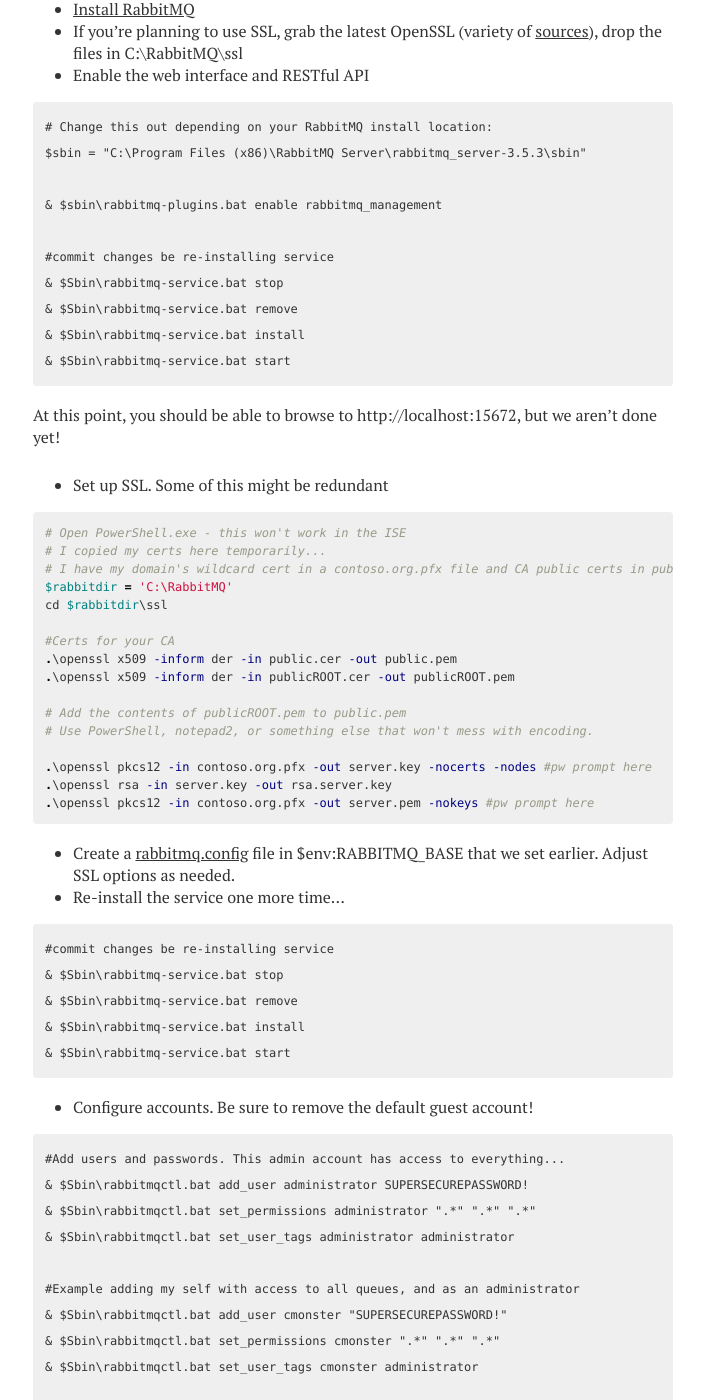
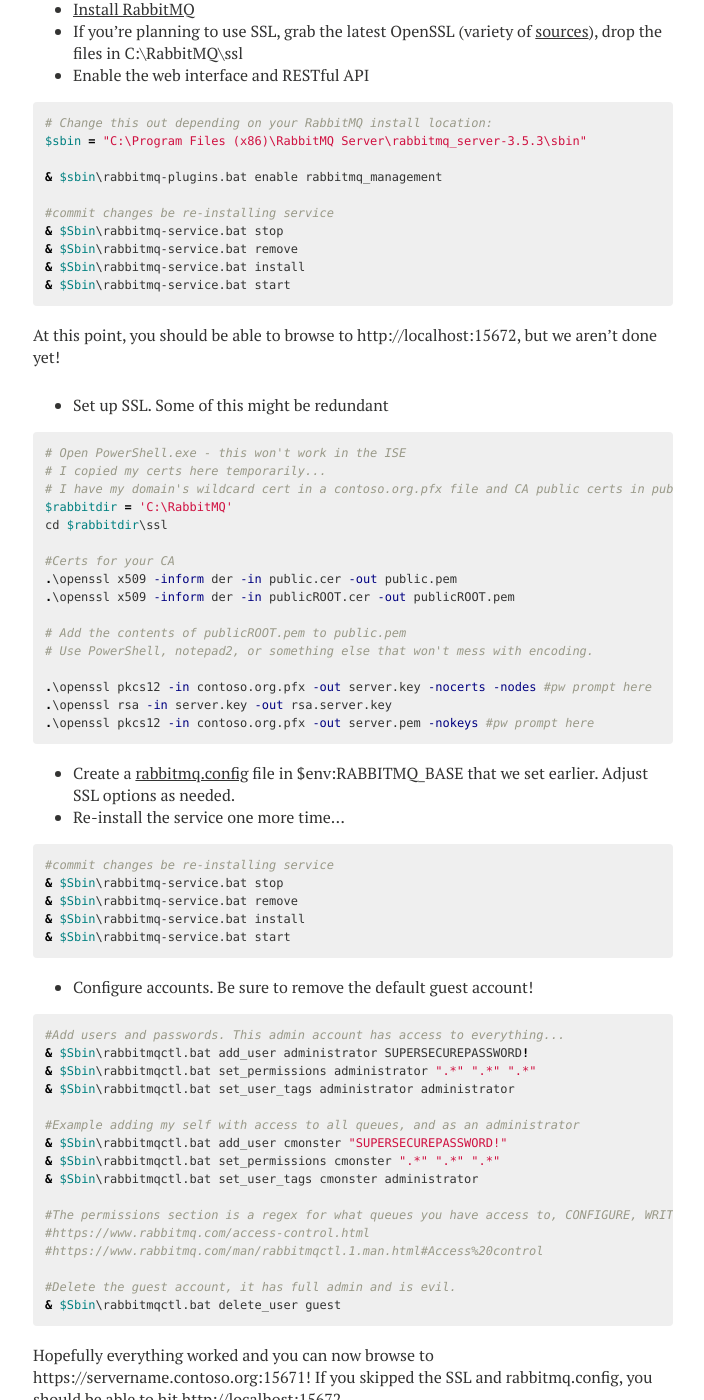
Before and after one commit to RamblingCookieMonster/RamblingCookieMonster.github.io, a Jekyll site: the page built from _posts/2015-07-06-RabbitMQ-Intro.md, in a window 1280 px wide and 1400 px high, scrolled down 2690 px. Shown: the whole window, without its empty margins (287-991 px from the left). Built offline with Jekyll 4.4.1, drawn with Linux system fonts in a browser that asks for light colours; nearby versions of some CDN libraries; comment, search, counter and statistics services are not loaded; some of the changed text lies outside the part shown.

Commit message:
wtf formatting

````diff
--- a/_posts/2015-07-06-RabbitMQ-Intro.md
+++ b/_posts/2015-07-06-RabbitMQ-Intro.md
@@ -72,7 +72,7 @@
 * If you're planning to use SSL, grab the latest OpenSSL (variety of [sources](http://indy.fulgan.com/SSL/)), drop the files in C:\RabbitMQ\ssl
 * Enable the web interface and RESTful API
 
-```
+{% highlight powershell %}
 # Change this out depending on your RabbitMQ install location:
 $sbin = "C:\Program Files (x86)\RabbitMQ Server\rabbitmq_server-3.5.3\sbin"
 
@@ -83,7 +83,7 @@
 & $Sbin\rabbitmq-service.bat remove
 & $Sbin\rabbitmq-service.bat install
 & $Sbin\rabbitmq-service.bat start
-```
+{% endhighlight %}
 
 At this point, you should be able to browse to http://localhost:15672, but we aren't done yet!
 
@@ -111,17 +111,17 @@
 * Create a [rabbitmq.config](https://gist.github.com/RamblingCookieMonster/d0ca18ca59ee11082bb8) file in $env:RABBITMQ_BASE that we set earlier. Adjust SSL options as needed.
 * Re-install the service one more time...
 
-```
+{% highlight powershell %}
 #commit changes be re-installing service
 & $Sbin\rabbitmq-service.bat stop
 & $Sbin\rabbitmq-service.bat remove
 & $Sbin\rabbitmq-service.bat install
 & $Sbin\rabbitmq-service.bat start
-```
+{% endhighlight %}
 
 * Configure accounts. Be sure to remove the default guest account!
 
-```
+{% highlight powershell %}
 #Add users and passwords. This admin account has access to everything...
 & $Sbin\rabbitmqctl.bat add_user administrator SUPERSECUREPASSWORD!
 & $Sbin\rabbitmqctl.bat set_permissions administrator ".*" ".*" ".*"
@@ -138,7 +138,7 @@
 
 #Delete the guest account, it has full admin and is evil.
 & $Sbin\rabbitmqctl.bat delete_user guest
-```
+{% endhighlight %}
 
 Hopefully everything worked and you can now browse to https://servername.contoso.org:15671! If you skipped the SSL and rabbitmq.config, you should be able to hit http://localhost:15672.
 
@@ -148,7 +148,7 @@
 
 This might not work the first time.
 
-* You might need to start SSL in the Erlang environment. Open werl.exe, run ```ssl:start().``` That period is part of the syntax.
+* You might need to start SSL in the Erlang environment. Open werl.exe, run *ssl:start().* That period is part of the syntax.
 * Your rabbitmq.config file might point to the wrong path for your certs, because you mistyped it like me : )
 * Assuming you set your base to C:\RabbitMQ, check C:\RabbitMQ\Log\rabbit@<your hostname here>.log, look up the errors you see
 * Google around for other common RabbitMQ or Erlang troubleshooting steps.
````
